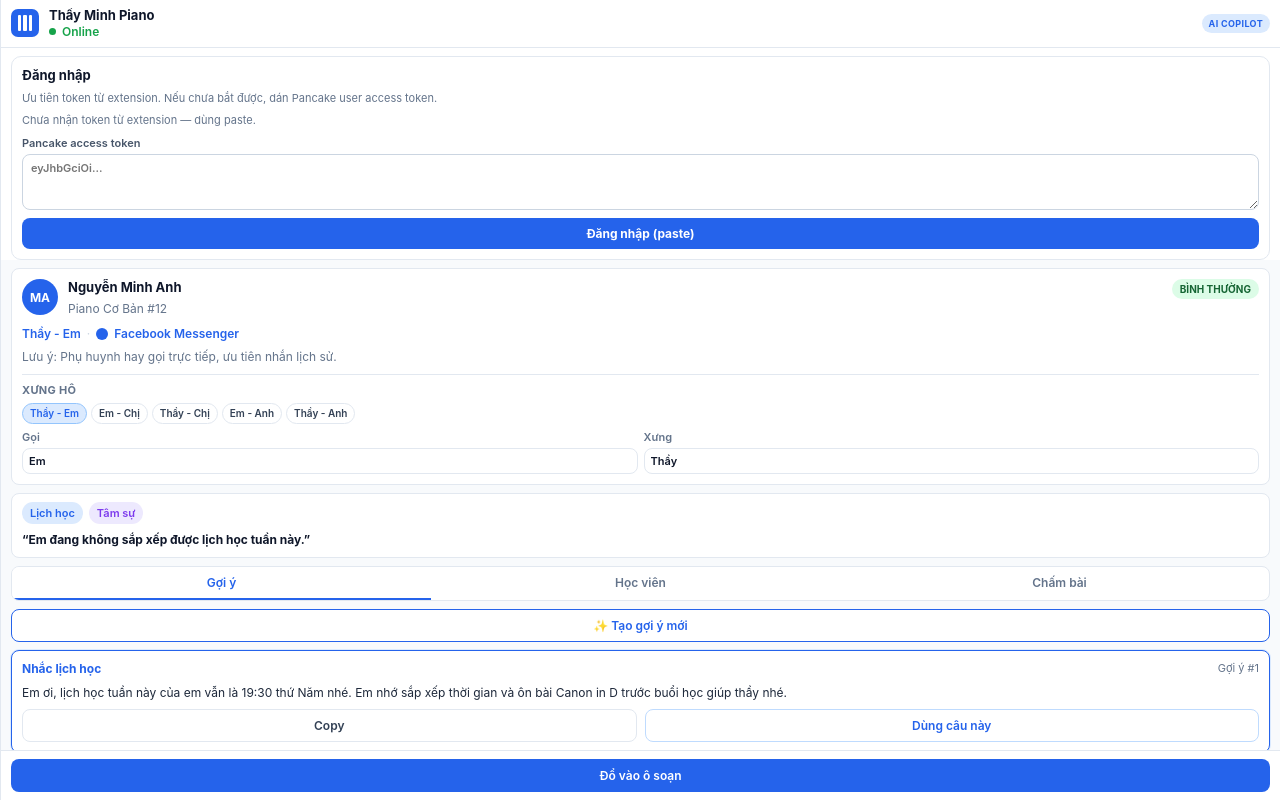
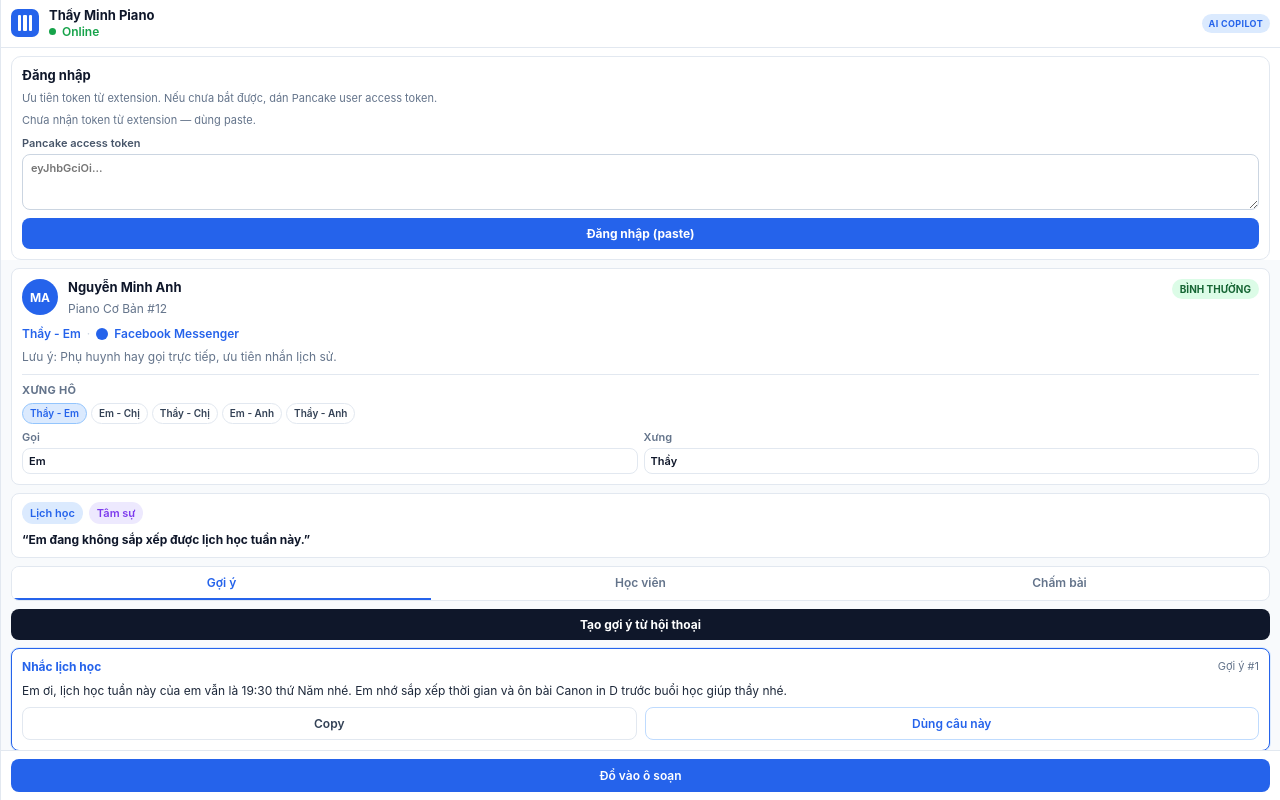
Before and after one commit to dangkhoiii02/ChatBot_TuVan, a React (Vite) app in the folder widget/: page / in a window 1280 px wide. Built offline with nearby package versions, Linux system fonts and the light colour scheme; no server answers.

Commit message:
fix(widget): single live-suggest button + clear A/B errors

```diff
--- a/widget/src/App.tsx
+++ b/widget/src/App.tsx
@@ -128,11 +128,9 @@ export default function App() {
       setUsingMock(false);
       setApiStatus(`OK (${source}) · ${messages.length} msg · ${next.length} gợi ý`);
     } catch (err) {
-      setUsingMock(true);
-      setSuggestions(MOCK_SUGGESTIONS);
-      setSelectedId(MOCK_SUGGESTIONS[0]?.id ?? null);
-      setActiveDraft(MOCK_SUGGESTIONS[0]?.text ?? '');
-      setApiStatus(`Fallback mock: ${err instanceof Error ? err.message : 'error'}`);
+      const message = err instanceof Error ? err.message : 'error';
+      // Keep current list; surface error instead of silent mock swap.
+      setApiStatus(`Lỗi gợi ý: ${message}`);
     } finally {
       setLoadingSuggestions(false);
     }
@@ -163,7 +161,15 @@ export default function App() {
   }, []);
 
   useEffect(() => {
-    if (hasSession && conversationId) void loadSuggestionsFromApi();
+    if (!hasSession) {
+      setApiStatus('Chưa login — đăng nhập để tạo gợi ý live');
+      return;
+    }
+    if (!conversationId) {
+      setApiStatus('Đã login — chờ conversationId từ bridge (mở hội thoại Pancake)');
+      return;
+    }
+    void loadSuggestionsFromApi();
   }, [hasSession, conversationId, loadSuggestionsFromApi]);
 
   const handlePronounsChange = (pair: PronounPair) => {
@@ -204,24 +210,6 @@ export default function App() {
     setActiveDraft(text);
   };
 
-  const handleCreate = () => {
-    if (hasSession && conversationId) {
-      void loadSuggestionsFromApi();
-      return;
-    }
-    const nextIndex = suggestions.length + 1;
-    const baseText = `Em ơi, thầy vừa tạo gợi ý #${nextIndex}. Em xem giúp thầy nhé.`;
-    const created: Suggestion = {
-      id: `sg-${Date.now()}`,
-      label: 'Khác',
-      category: 'Khác',
-      baseText,
-      text: rewriteSuggestionText(baseText, pronouns),
-    };
-    setSuggestions((prev) => [created, ...prev]);
-    setSelectedId(created.id);
-    setActiveDraft(created.text);
-  };
 
   const handleFill = () => {
     if (!activeDraft) return;
@@ -259,22 +247,36 @@ export default function App() {
         <div className="tab-content" role="tabpanel">
           {tab === 'suggestions' && (
             <>
-              {hasSession && (
               <button
                 type="button"
                 className="btn-refresh-suggestions"
-                  disabled={loadingSuggestions}
-                  onClick={() => void loadSuggestionsFromApi()}
+                disabled={loadingSuggestions || !hasSession || !conversationId}
+                title={
+                  !hasSession
+                    ? 'Cần login trước'
+                    : !conversationId
+                      ? 'Chưa có conversationId từ bridge'
+                      : 'Tạo gợi ý từ hội thoại (A BE → B DOM)'
+                }
+                onClick={() => {
+                  if (!hasSession) {
+                    setApiStatus('Cần login trước khi tạo gợi ý');
+                    return;
+                  }
+                  if (!conversationId) {
+                    setApiStatus('Chưa có conversationId từ bridge — mở đúng hội thoại Pancake');
+                    return;
+                  }
+                  void loadSuggestionsFromApi();
+                }}
               >
                 {loadingSuggestions ? 'Đang tạo gợi ý…' : 'Tạo gợi ý từ hội thoại'}
               </button>
-              )}
               <SuggestionsTab
                 suggestions={suggestions}
                 selectedId={selectedId}
                 onSelect={handleSelectSuggestion}
                 onCopy={handleCopy}
-                onCreate={handleCreate}
               />
             </>
           )}
--- a/widget/src/components/tabs/SuggestionsTab.tsx
+++ b/widget/src/components/tabs/SuggestionsTab.tsx
@@ -6,18 +6,13 @@ interface Props {
   selectedId: string | null;
   onSelect: (id: string) => void;
   onCopy: (text: string) => void;
-  onCreate: () => void;
 }
 
-export function SuggestionsTab({ suggestions, selectedId, onSelect, onCopy, onCreate }: Props) {
+export function SuggestionsTab({ suggestions, selectedId, onSelect, onCopy }: Props) {
   return (
     <div className="tab-panel">
-      <button type="button" className="btn btn-outline create-btn" onClick={onCreate}>
-        ✨ Tạo gợi ý mới
-      </button>
-
       {suggestions.length === 0 ? (
-        <div className="empty-state">Chưa có gợi ý. Bấm “Tạo gợi ý mới”.</div>
+        <div className="empty-state">Chưa có gợi ý. Bấm “Tạo gợi ý từ hội thoại”.</div>
       ) : (
         <div className="suggestion-list">
           {suggestions.map((sg, i) => (
```
Lines whose indentation alone changed are shown as unchanged.
